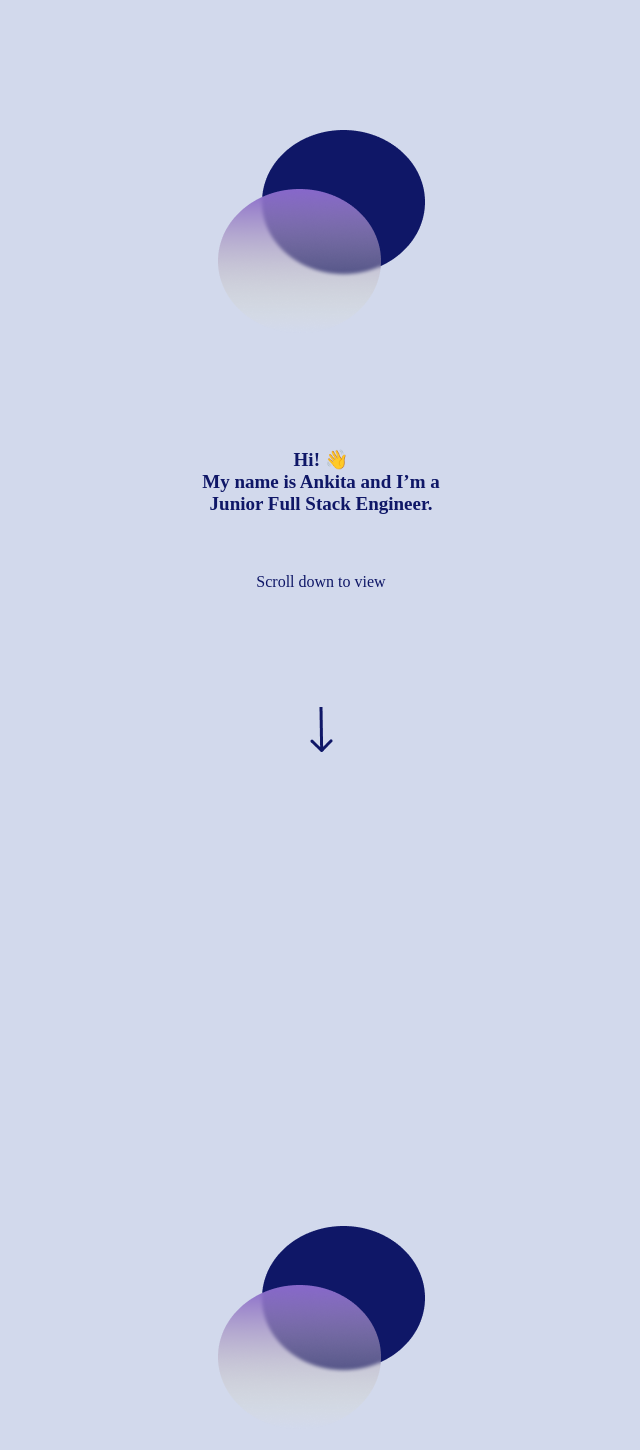
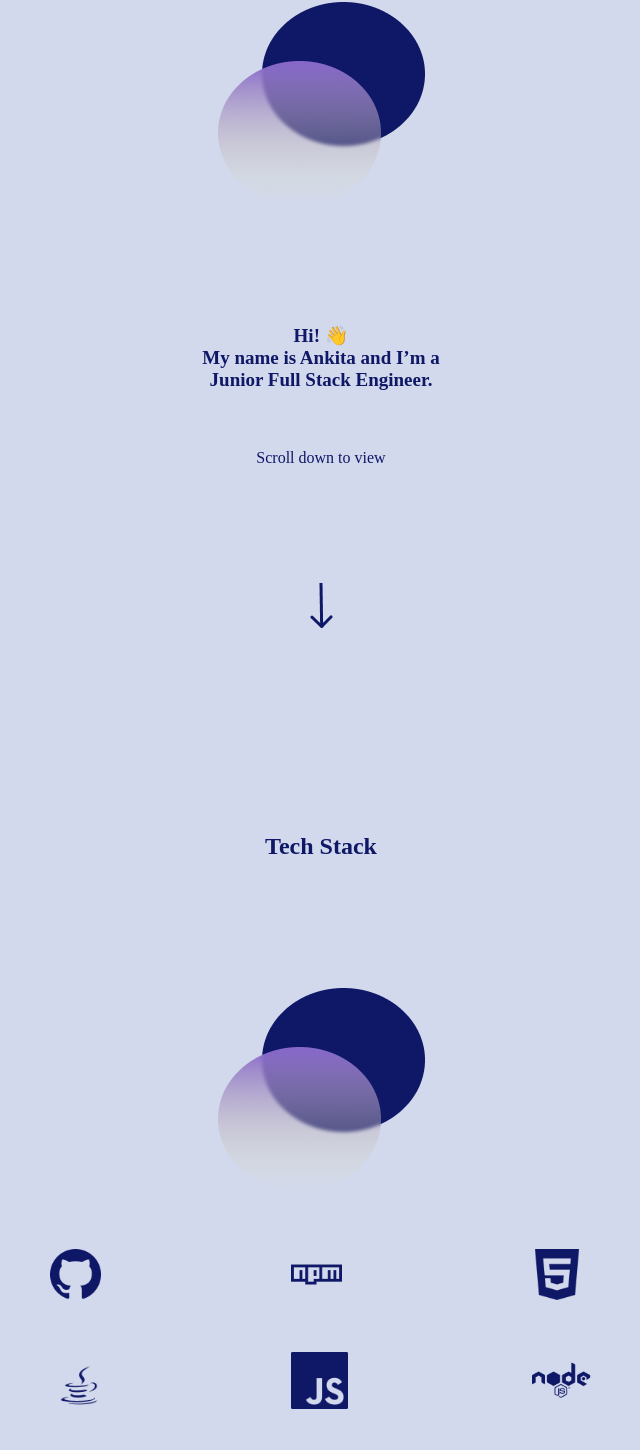
Before and after one commit to Ankita-Manmoandas/portfolio, a React (Create React App) app: page / in a window 1280 px wide. Shown: the part 510-1960 px from the top of the page, without its empty margins (319-959 px from the left). Built offline with nearby package versions, Linux system fonts and the light colour scheme; the HTML template or start-up script is replaced by a standard one; a web font is replaced by a local one.

Commit message:
edited skills circle

```diff
--- a/src/components/Circles/Circles.scss
+++ b/src/components/Circles/Circles.scss
@@ -1,12 +1,12 @@
 @use "../../assests/variables" as *;
 @use "../../assests/typ" as *;
 
-.Circles {
-margin-top: 50%;
-display: flex;
-justify-content: center;
+// .Circles {
+// margin-top: 40%;
+// display: flex;
+// justify-content: center;
 
 
 
 
-}
+// }
--- a/src/components/TeckStack/TechStack.scss
+++ b/src/components/TeckStack/TechStack.scss
@@ -8,7 +8,7 @@
   height: 40vh;
   width: 70%;
   margin: auto;
-  padding-top: 0;
+  padding-top: 3%;
   gap: 1px;
   justify-content: space-evenly;
 
--- a/src/containers/About/About.jsx
+++ b/src/containers/About/About.jsx
@@ -4,7 +4,7 @@ import DisplayPicture from "../../components/DisplayPicture/DisplayPicture";
 
 const About = () => {
   return <div className="about">
-    <h3 className="about__header">About me</h3>
+    <h2 className="about__header">About me</h2>
     <DisplayPicture />
     <div className="about__content">
     <p> I'm a Biologist working towards
--- a/src/containers/Home/Home.jsx
+++ b/src/containers/Home/Home.jsx
@@ -10,8 +10,9 @@ import Contact from "../contact/Contact";
 const Home = () => {
 
   return <>
-<Circles className="circles-home" />
+
 <div className="Home">
+<Circles className="Home__circles" />
   <div className="Home__section">
 
       <h2 className="Home__header">
--- a/src/containers/Home/Home.scss
+++ b/src/containers/Home/Home.scss
@@ -3,7 +3,9 @@
 @use "../../assests/typ" as *;
 
 
+
 .Home {
+  margin-top: 40%;
   // height: 100vh;
   // // width: 100%;
   // display: flex;
@@ -11,6 +13,10 @@
   // justify-content: space-around;
   // align-items: center;
   // // color: $secondary-color;
+
+  &__circles {
+    // margin-top: 50%;
+  }
 
 
   &__section {
--- a/src/containers/Skills/Skills.jsx
+++ b/src/containers/Skills/Skills.jsx
@@ -6,9 +6,10 @@ import "./Skills.scss";
 const Skills = () => {
 
   return <div className="skills">
+    <h2 className="skills__header"> Tech Stack </h2>
 
   <Circles className="skills__circles"/>
-  <h3 className="skills__header"> Tech Stack </h3>
+
   <TechStack className="skills__icons" />
 
 
--- a/src/containers/Skills/Skills.scss
+++ b/src/containers/Skills/Skills.scss
@@ -4,24 +4,16 @@
 
 
 .skills {
-  height: 90vh;
-  display: flex;
-  flex-direction: column;
-  justify-content: space-evenly;
-  align-items:center;
-  margin-top: 1%;
+  margin-top: 30%;
 
-
-
-  &__circles {
-   margin-top: 2%;
-
-  }
   &__header {
     font-family: $secondary-font;
-    margin-top: 1.5%;
-    margin-bottom: 6%;
     color: $secondary-color;
+    padding-bottom:  10%;
+  }
+  &__circles {
+    margin-top: 20%;
+
   }
 
   &__icons{
--- a/src/containers/contact/Contact.jsx
+++ b/src/containers/contact/Contact.jsx
@@ -10,7 +10,7 @@ import twitter from "../../assests/images/twitter.png";
 const Contact = () => {
 
   return <div className="contact">
-    <h3 className="contact__header"> Contact </h3>
+    <h2 className="contact__header"> Contact </h2>
 
    <DisplayPicture className="contact__display"/>
 
--- a/src/containers/projects/Projects.jsx
+++ b/src/containers/projects/Projects.jsx
@@ -12,7 +12,7 @@ const Projects = () => {
 
 
   return <div className="projects">
-  <h3> Projects</h3>
+  <h2> Projects</h2>
   <ProjectsCircle
   defaultCircle = {PurpleCircle}
   projectCircle= {Calculator} projectName="Calculator" />
```
